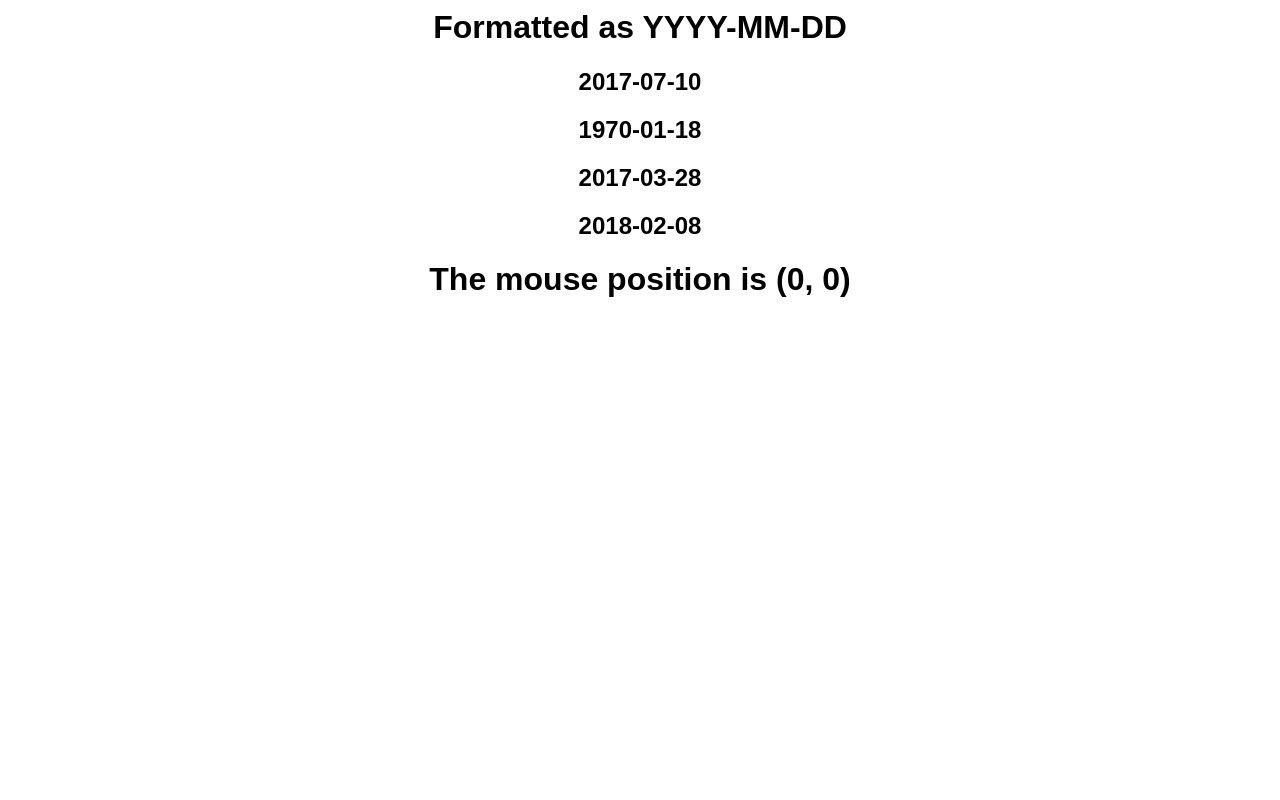
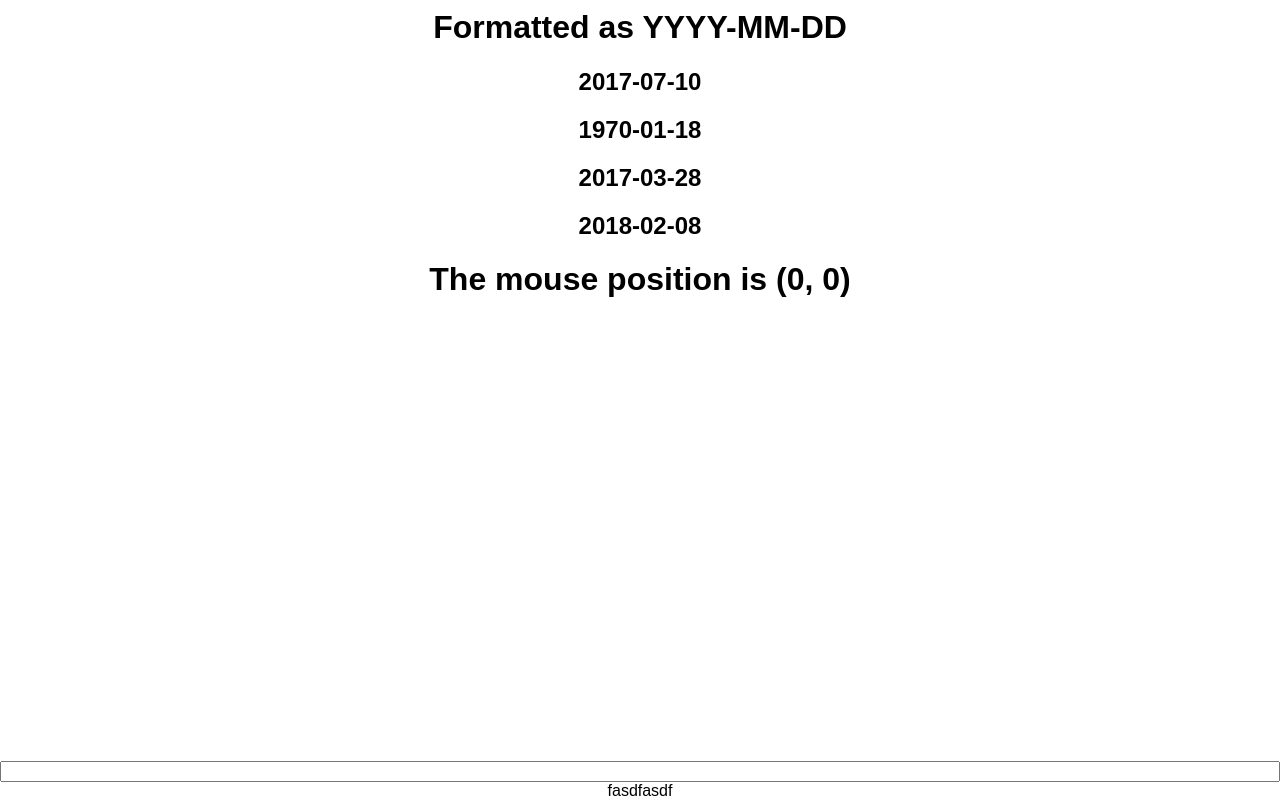
Before and after one commit to steven-isbell/react-patterns, a React (Create React App) app: page / in a window 1280 px wide. Shown: the part 321-1121 px from the top of the page. Before the commit the page ends 1082 px from the top, so only its background shows below. Built offline with nearby package versions, Linux system fonts and the light colour scheme.

Commit message:
formatting, Render Props ReadMe, small rp demo

```diff
--- a/src/App.js
+++ b/src/App.js
@@ -1,9 +1,15 @@
 import React, { Component } from "react";
+
 import {
   TextHOC,
   DatesHOC,
   MouseHOC
 } from "./patterns/HigherOrderComp/HigherOrderComp";
+
+import RenderProps from "./patterns/RenderProps/RenderProps";
+
+import Test from "./patterns/RenderProps/render/Test";
+
 import logo from "./logo.svg";
 import "./App.css";
 
@@ -15,10 +21,15 @@ class App extends Component {
           <img src={logo} className="App-logo" alt="logo" />
           <h1 className="App-title">Welcome to React</h1>
         </header>
-        {/* Higher Order Components Module */}
+        {/* Higher Order Components Modules */}
         <TextHOC />
         <DatesHOC />
         <MouseHOC />
+        <Test
+          render={props => {
+            return <RenderProps {...props} />;
+          }}
+        />
       </div>
     );
   }
--- a/src/patterns/RenderProps/RenderProps.js
+++ b/src/patterns/RenderProps/RenderProps.js
@@ -1,7 +1,14 @@
-import React, { Component } from 'react';
+import React, { Component } from "react";
 
-class PlaceHolder extends Component {
-    render() {
-        return <div>"Placeholder"</div>
-    }
+class RenderProps extends Component {
+  render() {
+    return (
+      <div style={this.props.style}>
+        <input onChange={event => this.props.handleTextInput(event)} />
+        {this.props.textInput}
+      </div>
+    );
+  }
 }
+
+export default RenderProps;
--- /dev/null
+++ b/src/patterns/RenderProps/render/Test.js
@@ -0,0 +1,24 @@
+import React, { Component } from "react";
+
+class Test extends Component {
+  constructor(props) {
+    super(props);
+    this.state = {
+      textInput: "fasdfasdf"
+    };
+    this.handleTextInput = this.handleTextInput.bind(this);
+  }
+  handleTextInput(event) {
+    this.setState({ textInput: event.target.value });
+  }
+  render() {
+    const decorate = {
+      ...this.state,
+      handleTextInput: this.handleTextInput,
+      style: { display: "flex", flexDirection: "column" }
+    };
+    return <div>{this.props.render(decorate)}</div>;
+  }
+}
+
+export default Test;
```
Also changed, not shown: src/patterns/HigherOrderComp/README.md, src/patterns/RenderProps/README.md.
